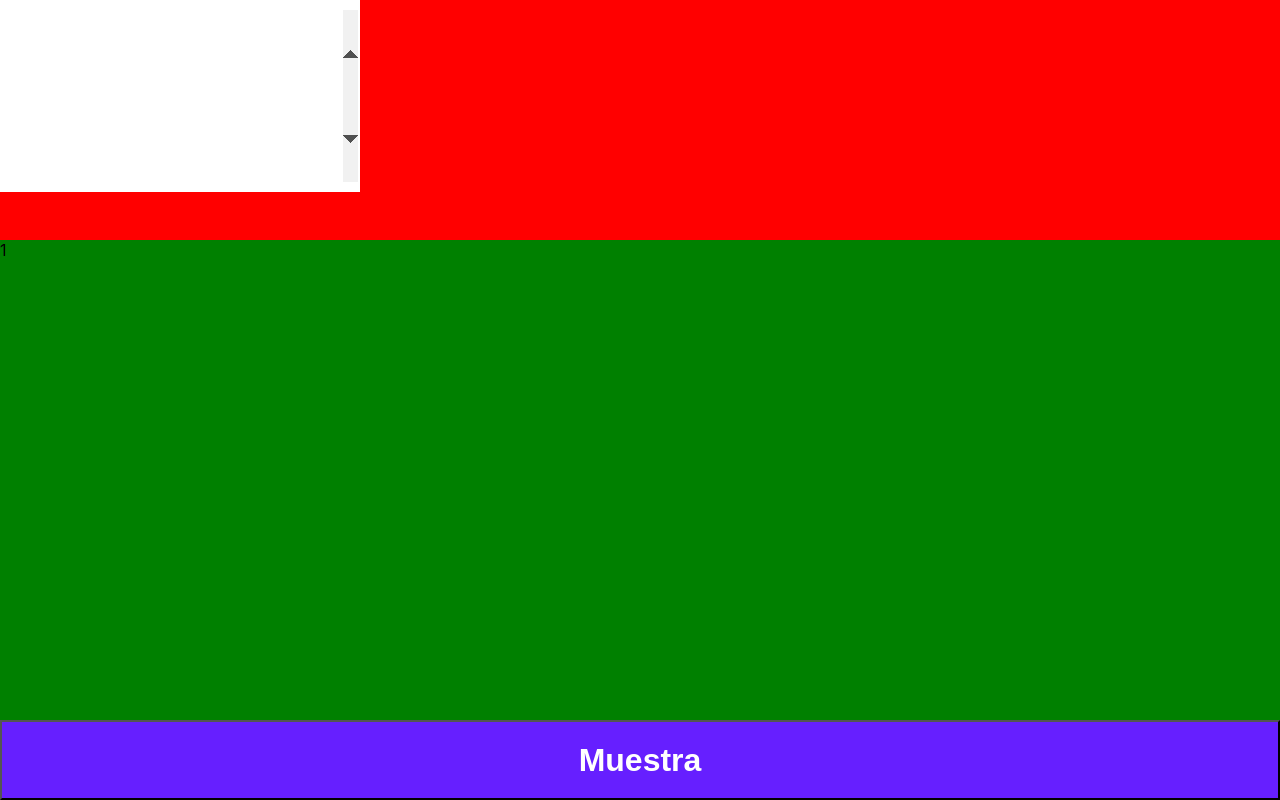
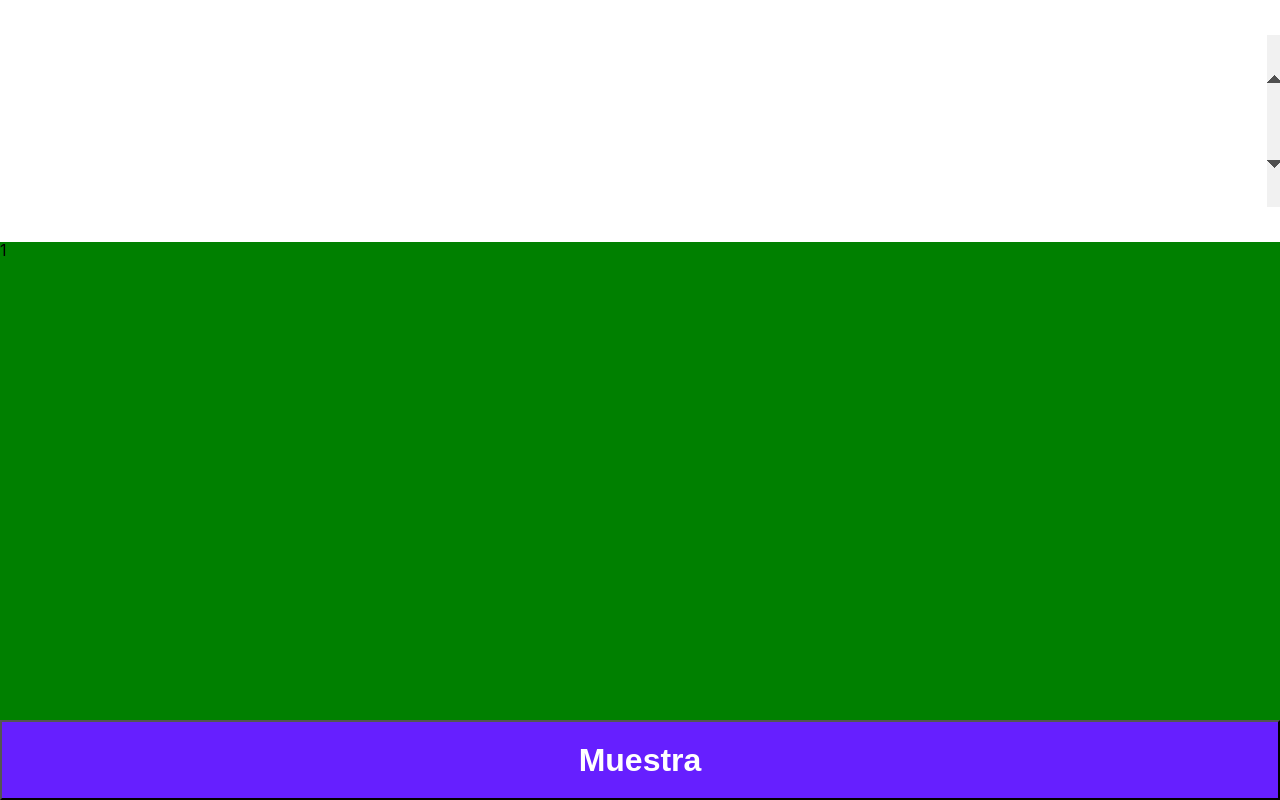
Before and after one commit to georgefarfan/react-list, a React (Create React App) app: page / in a window 1280 px wide. Built offline with nearby package versions, Linux system fonts and the light colour scheme.

Commit message:
[input] - component fixed style

```diff
--- a/src/components/numbers/numbers.css
+++ b/src/components/numbers/numbers.css
@@ -5,7 +5,7 @@
 
 input {
   border: 0px;
-  width: 356px;
-  height: 190px;
+  width: 100%;
+  height: 100%;
   font-size: 150px;
 }
```
